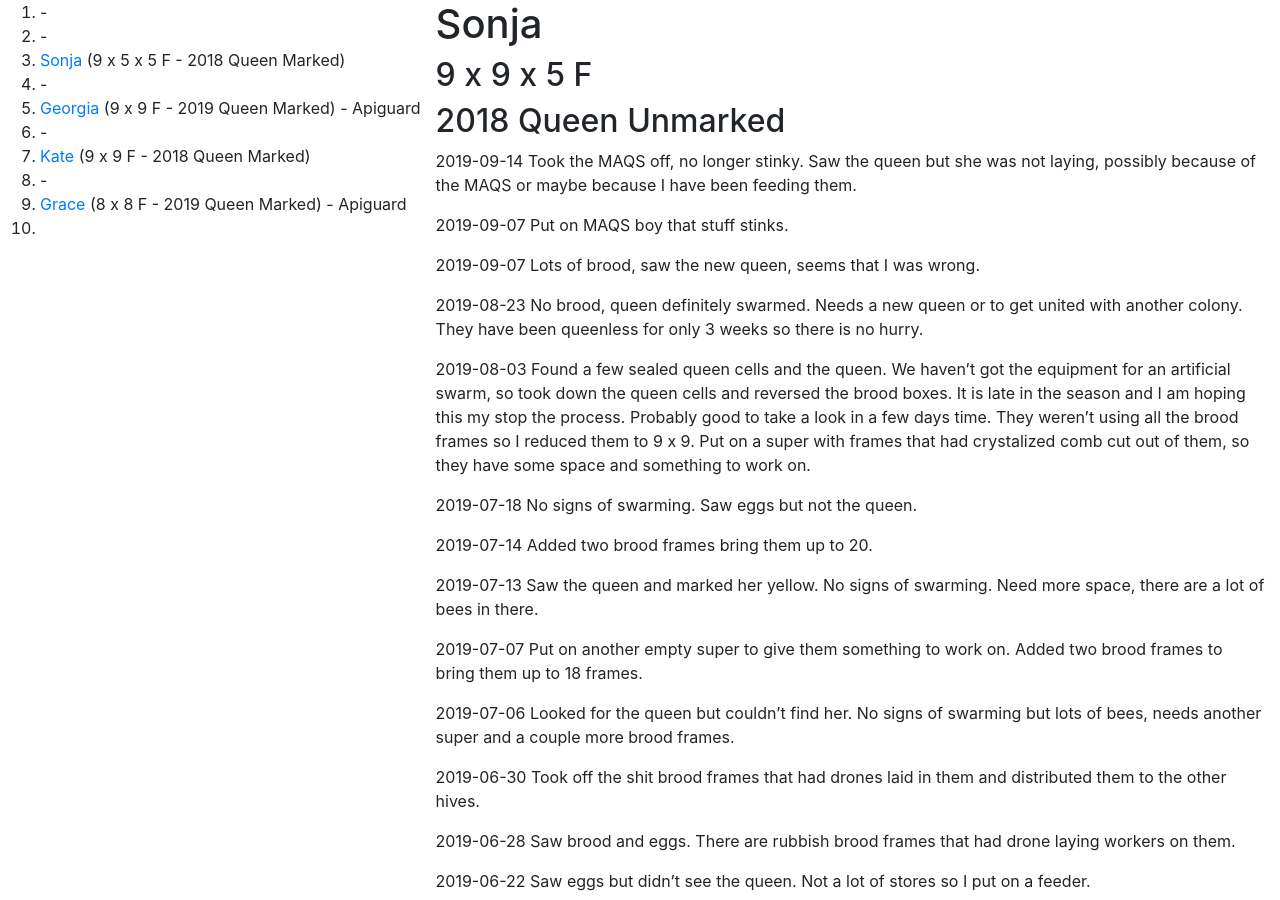
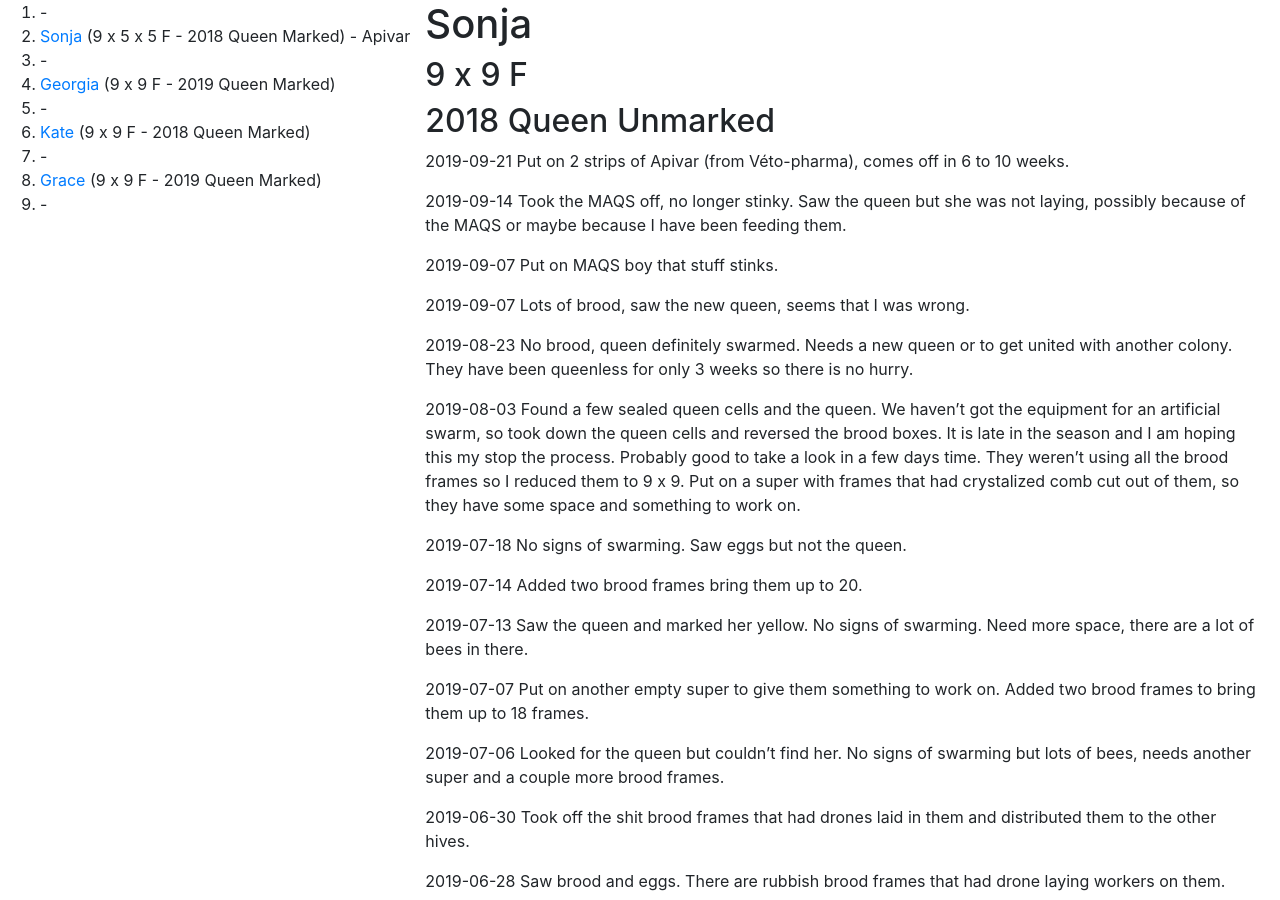
Before and after one commit to joejcollins/rhapsody-angel, a Jekyll site: the page built from queens/sonja.md, in a window 1280 px wide and 900 px high. Built offline with Jekyll 4.4.1, drawn with Linux system fonts in a browser that asks for light colours; our own code applies the rules of GitHub Pages for plain Markdown files.

```diff
--- a/_includes/apiary.md
+++ b/_includes/apiary.md
@@ -1,10 +1,9 @@
 1. -
+1. [Sonja]({{ site.baseurl }}/queens/sonja/) (9 x 5 x 5 F - 2018 Queen Marked) - Apivar
 1. -
-1. [Sonja]({{ site.baseurl }}/queens/sonja/) (9 x 5 x 5 F - 2018 Queen Marked)
-1. -
-1. [Georgia]({{ site.baseurl }}/queens/georgia/) (9 x 9 F - 2019 Queen Marked) - Apiguard
+1. [Georgia]({{ site.baseurl }}/queens/georgia/) (9 x 9 F - 2019 Queen Marked)
 1. -
 1. [Kate]({{ site.baseurl }}/queens/kate/) (9 x 9 F - 2018 Queen Marked)
 1. -
-1. [Grace]({{ site.baseurl }}/queens/grace/) (8 x 8 F - 2019 Queen Marked) - Apiguard
-1.
+1. [Grace]({{ site.baseurl }}/queens/grace/) (9 x 9 F - 2019 Queen Marked)
+1. -
--- a/queens/sonja.md
+++ b/queens/sonja.md
@@ -1,6 +1,8 @@
 # Sonja
-## 9 x 9 x 5 F
+## 9 x 9 F
 ## 2018 Queen Unmarked
+
+2019-09-21 Put on 2 strips of Apivar (from Véto-pharma), comes off in 6 to 10 weeks.
 
 2019-09-14 Took the MAQS off, no longer stinky.  Saw the queen but she was not laying, possibly because of the MAQS or maybe because I have been feeding them.
 
```
Also changed, not shown: queens/grace.md (+3 -1 lines).
